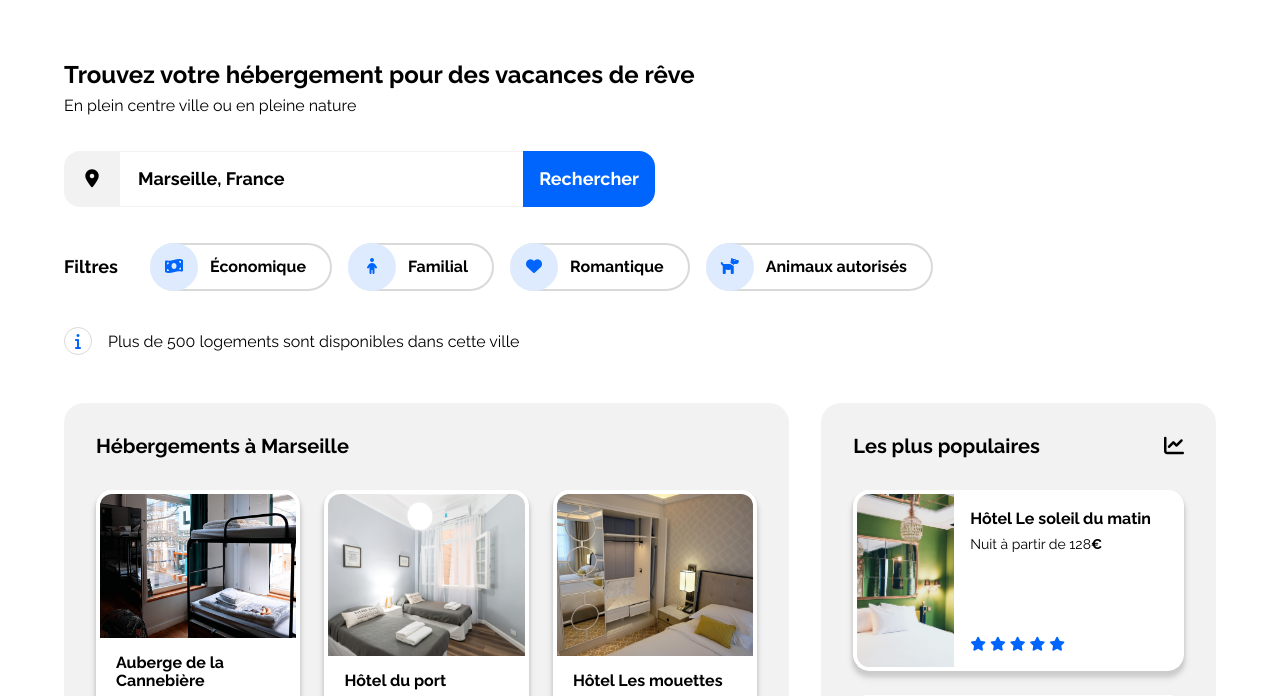
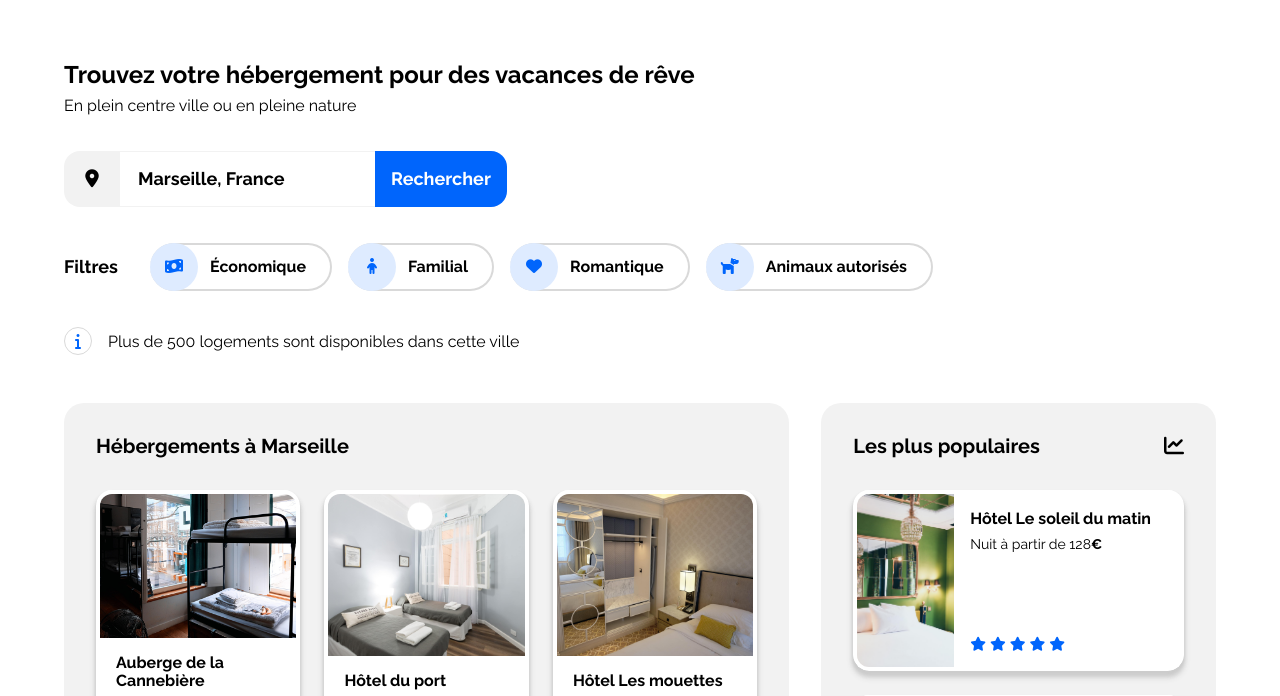
Before and after one commit to Eyfie/booki, a plain HTML site: page index.html in a window 1280 px wide. Shown: the part 104-800 px from the top of the page. Drawn offline with Linux system fonts and the light colour scheme.

Commit message:
Update search field
Length of the search field changed to match the blueprints better

```diff
--- a/css/styles.css
+++ b/css/styles.css
@@ -220,7 +220,6 @@ MAIN
     padding-left: 18px;
     padding-right: 24px;
     font-weight: 900;
-    width: 35%;
 }
 
 .search-form__field::placeholder{
--- a/index.html
+++ b/index.html
@@ -11,7 +11,7 @@
     <link rel="stylesheet" href="css/styles.css">
     <link rel="stylesheet" href="css/tablet.css">
     <link rel="stylesheet" href="css/phone.css">
-    <title>Booki</title>
+    <title>Booki - Trouvez votre hébergment pour des vacances de rêve</title>
 </head>
 <body>
     <!--PAGE CONTAINER-->
```
